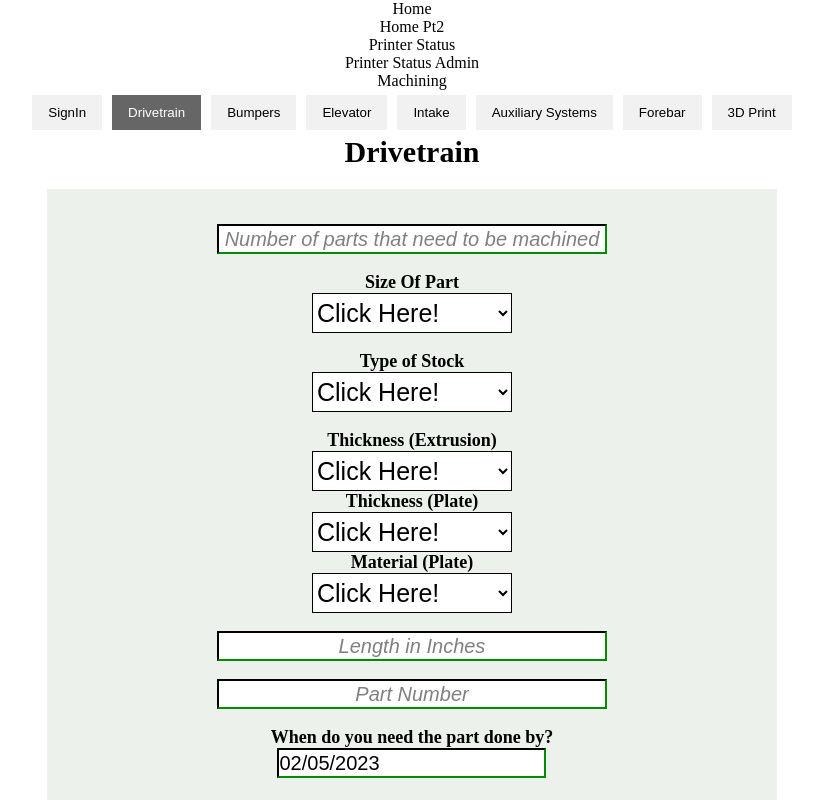
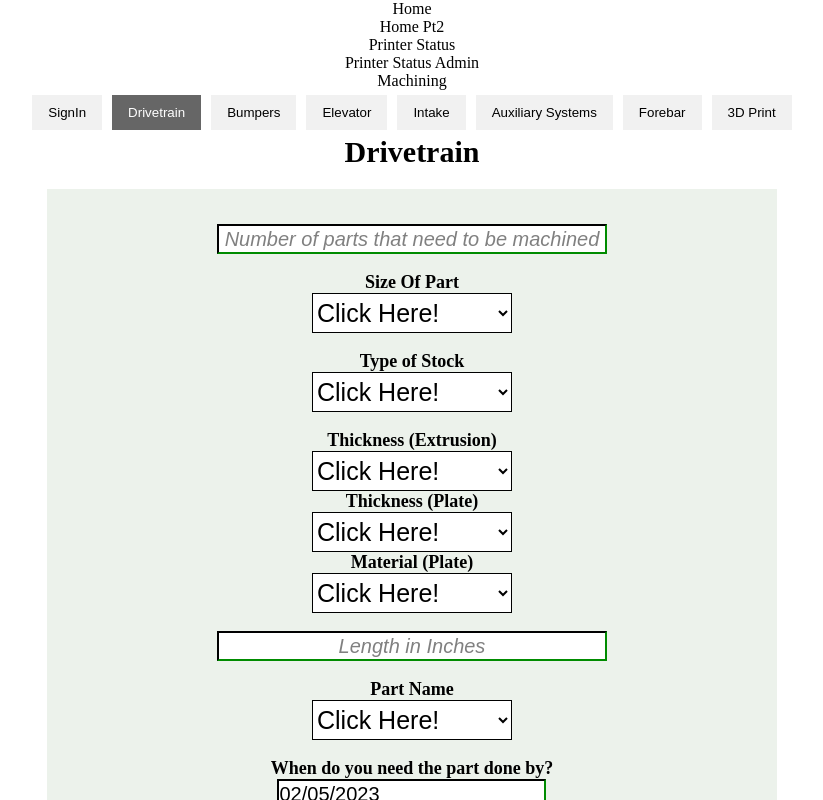
Before and after one commit to 4201VitruvianBots/VitruvianManufacturing, a React (Create React App) app in the folder Front-End/: page /HomePt2 in a window 1280 px wide. Both pictures are taken after a click on the button "Drivetrain". Shown: the top 800 px of the page, without its empty margins (228-1051 px from the left). Built offline with nearby package versions, Linux system fonts and the light colour scheme.

Commit message:
drivetrain

```diff
--- a/Front-End/src/NewPartApp.js
+++ b/Front-End/src/NewPartApp.js
@@ -138,7 +138,26 @@ function Drivetrain(props) {
                     <br></br>
                     <input type="text" id="LengthInInches" name="drivetrain_LengthInInches" placeholder="Length in Inches" className="text-input" required="required" />
                     <br></br>
-                    <input type="text" id="PartNumber" name="drivetrain_PartNumber" placeholder="Part Number" className="text-input" required="required" />
+                    {/* <input type="text" id="PartNumber" name="drivetrain_PartNumber" placeholder="Part Number" className="text-input" required="required" /> */}
+                    <label className="PartName" htmlFor="PartName"><strong>Part Name</strong> </label>
+                    <select name="drivetrain_PartName" id="Material  (Plate)" defaultValue="" className="form-control" required>
+                        <option value="" className="Placeholder" disabled>Click Here!</option>
+                        <option value="4201-23-P-0118">4201-23-P-0118</option>
+                        <option value="4201-23-P-0117">4201-23-P-0117</option>
+                        <option value="4201-23-P-0116">4201-23-P-0116</option>
+                        <option value="4201-23-P-0101">4201-23-P-0101</option>
+                        <option value="4201-23-P-0102">4201-23-P-0102</option>
+                        <option value="4201-23-P-0103">4201-23-P-0103</option>
+                        <option value="4201-23-P-0104">4201-23-P-0104</option>
+                        <option value="4201-23-P-0105">4201-23-P-0105</option>
+                        <option value="4201-23-P-0112">4201-23-P-0112</option>
+                        <option value="4201-23-P-0109">4201-23-P-0109</option>
+                        <option value="4201-23-P-01100">4201-23-P-0110</option>
+                        <option value="4201-23-P-0111">4201-23-P-0111</option>
+                        <option value="4201-23-P-0113">4201-23-P-0113</option>
+
+
+                    </select>
                     <br></br>
                     {/* <input type="radio" id="Low" name="Low" value="HTML" />
                     <label for="html">Low</label>
```
